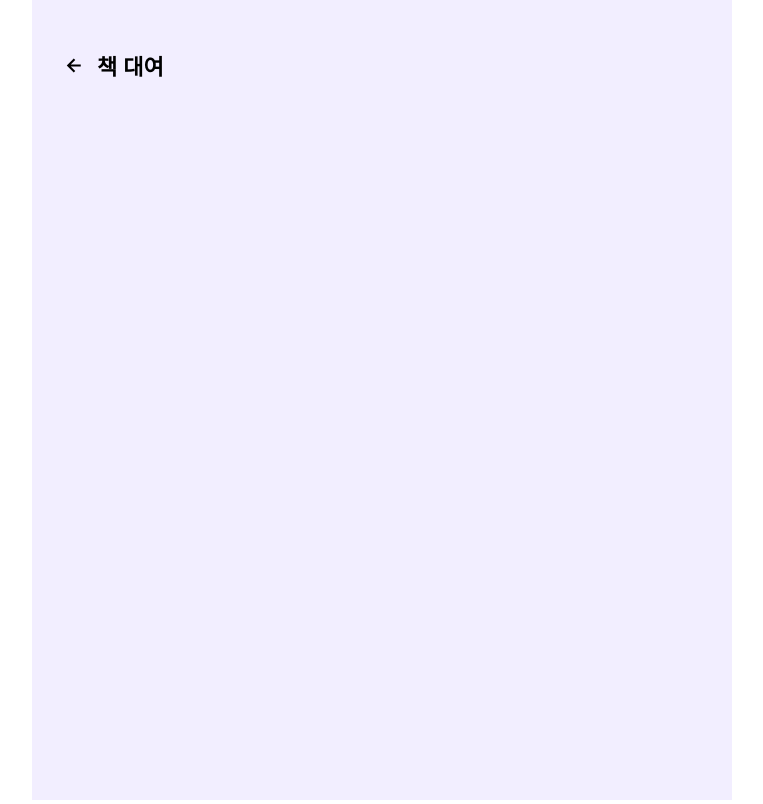
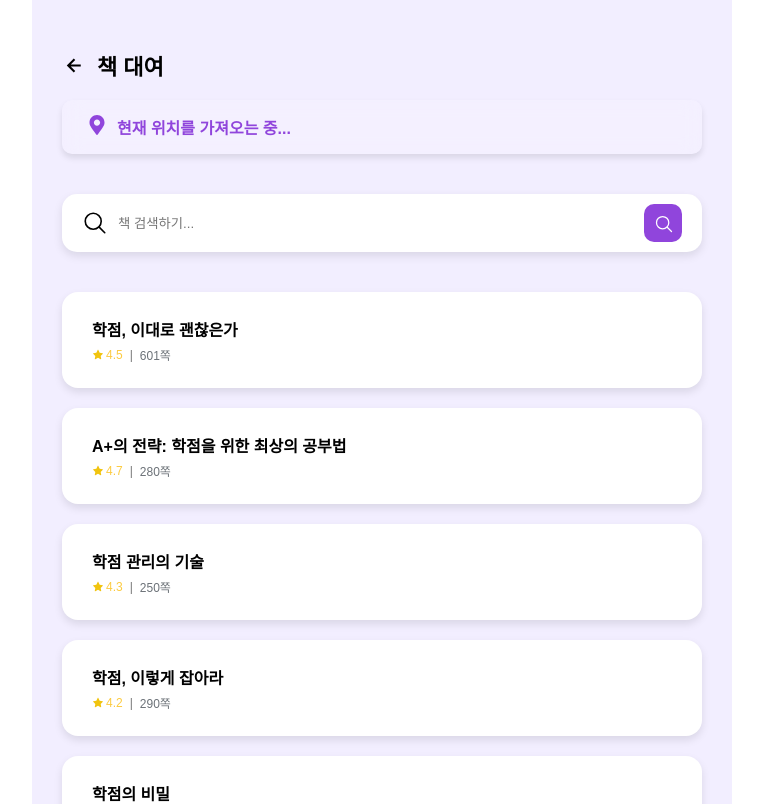
Before and after one commit to KongGookSu/frontend, a React (Vite) app: page /book in a window 1280 px wide. Shown: the top 804 px of the page, without its empty margins (258-1021 px from the left). Built offline with nearby package versions, Linux system fonts and the light colour scheme; no server answers.

Commit message:
feat: GPS 기반으로 위치 자동 설정되는 것을 보여주는 컴포넌트 구현 (#6)

```diff
--- /dev/null
+++ b/src/components/display/Location.tsx
@@ -0,0 +1,43 @@
+import { FaMapMarkerAlt } from "react-icons/fa";
+
+import styled from "styled-components";
+
+import { Text } from "@/components/typography/Text";
+
+import { useGeolocation } from "@/hooks/useGeolocation";
+
+export const Location: React.FC = () => {
+    const { coordinates, city } = useGeolocation();
+
+    return (
+        <LocationWrapper>
+            <IconWrapper>
+                <FaMapMarkerAlt size={20} color="#9045DC" />
+            </IconWrapper>
+            {coordinates.latitude && coordinates.longitude ? (
+                <Text size="m" variant="primary" weight="bold">
+                    현재 위치: {city}
+                </Text>
+            ) : (
+                <Text size="m" variant="primary" weight="bold">
+                    현재 위치를 가져오는 중...
+                </Text>
+            )}
+        </LocationWrapper>
+    );
+};
+
+const LocationWrapper = styled.div`
+    margin-bottom: 20px;
+    padding: 15px 25px;
+    background: rgba(255, 255, 255, 0.15);
+    border-radius: 10px;
+    display: flex;
+    align-items: center;
+    box-shadow: 0 4px 6px rgba(0, 0, 0, 0.1);
+    backdrop-filter: blur(10px);
+`;
+
+const IconWrapper = styled.div`
+    margin-right: 10px;
+`;
--- /dev/null
+++ b/src/hooks/useGeolocation.ts
@@ -0,0 +1,72 @@
+import { useState, useEffect } from "react";
+
+interface ICoordinates {
+    latitude: number | null;
+    longitude: number | null;
+}
+
+interface IAddressComponent {
+    long_name: string;
+    short_name: string;
+    types: string[];
+}
+
+interface IGeocodingResult {
+    address_components: IAddressComponent[];
+    formatted_address: string;
+    place_id: string;
+    types: string[];
+}
+
+interface IGeocodingResponse {
+    results: IGeocodingResult[];
+    status: string;
+}
+
+interface IGeolocationData {
+    coordinates: ICoordinates;
+    city: string | null;
+}
+
+export const useGeolocation = () => {
+    const [data, setData] = useState<IGeolocationData>({
+        coordinates: { latitude: null, longitude: null },
+        city: null,
+    });
+
+    useEffect(() => {
+        const fetchCity = async (lat: number, lng: number) => {
+            const response = await fetch(
+                `https://maps.googleapis.com/maps/api/geocode/json?latlng=${lat},${lng}&key=${import.meta.env.VITE_GOOGLE_MAPS_API_KEY}`,
+            );
+            const result: IGeocodingResponse = await response.json();
+            console.log(result);
+            if (result.results.length > 0) {
+                const cityComponent = result.results[0].address_components.find(
+                    (component: IAddressComponent) =>
+                        component.types.includes("administrative_area_level_1") || component.types.includes("locality"),
+                );
+                const city = cityComponent ? cityComponent.long_name : "알 수 없음";
+                setData((prevData) => ({
+                    ...prevData,
+                    city: city || "알 수 없음",
+                }));
+            }
+        };
+
+        if ("geolocation" in navigator) {
+            navigator.geolocation.getCurrentPosition((position) => {
+                const { latitude, longitude } = position.coords;
+                setData({
+                    coordinates: { latitude, longitude },
+                    city: null,
+                });
+                fetchCity(latitude, longitude);
+            });
+        } else {
+            console.log("Geolocation is not available.");
+        }
+    }, []);
+
+    return data;
+};
--- /dev/null
+++ b/src/pages/BookRentPage.styled.ts
@@ -0,0 +1,12 @@
+import styled from "styled-components";
+
+export const BookRentPageWrapper = styled.div`
+    background-color: #f2eeff;
+`;
+
+export const BookList = styled.div`
+    display: flex;
+    flex-direction: column;
+    gap: 20px;
+    margin-top: 20px;
+`;
--- a/src/pages/BookRentPage.tsx
+++ b/src/pages/BookRentPage.tsx
@@ -1,9 +1,27 @@
+import { BookItem } from "@/components/display/BookItem";
+import { Location } from "@/components/display/Location";
+import { Search } from "@/components/display/Search";
 import { TopBar } from "@/components/display/TopBar";
 
+import { useSearch } from "@/hooks/useSearch";
+
+import { BookList, BookRentPageWrapper } from "./BookRentPage.styled";
+
 export default function BookRentPage() {
+    const { handleSearch, filteredBooks } = useSearch();
+
     return (
         <>
             <TopBar title="책 대여" />
+            <BookRentPageWrapper>
+                <Location />
+                <Search onSearch={handleSearch} />
+                <BookList>
+                    {filteredBooks.map((book) => (
+                        <BookItem key={book.id} book={book} />
+                    ))}
+                </BookList>
+            </BookRentPageWrapper>
         </>
     );
 }
```
